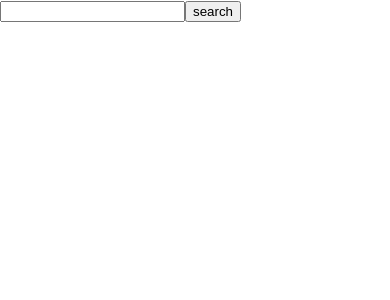
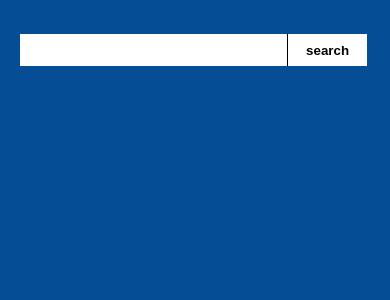
Before and after one commit to SecretJuJu/trash-dictionary, a React (Create React App) app in the folder front-end/: page / in a window 390 px wide. Shown: the top 300 px of the page. Built offline with nearby package versions, Linux system fonts and the light colour scheme.

Commit message:
feat: no scalable when click the input in mobile & modify some css

```diff
--- a/front-end/public/index.html
+++ b/front-end/public/index.html
@@ -15,29 +15,10 @@
       user's mobile device or desktop. See https://developers.google.com/web/fundamentals/web-app-manifest/
     -->
     <link rel="manifest" href="%PUBLIC_URL%/manifest.json" />
-    <!--
-      Notice the use of %PUBLIC_URL% in the tags above.
-      It will be replaced with the URL of the `public` folder during the build.
-      Only files inside the `public` folder can be referenced from the HTML.
-
-      Unlike "/favicon.ico" or "favicon.ico", "%PUBLIC_URL%/favicon.ico" will
-      work correctly both with client-side routing and a non-root public URL.
-      Learn how to configure a non-root public URL by running `npm run build`.
-    -->
+    <meta name="viewport" content="width=device-width, initial-scale=1.0, maximum-scale=1.0, user-scalable=no" />
     <title>React App</title>
   </head>
   <body>
-    <noscript>You need to enable JavaScript to run this app.</noscript>
     <div id="root"></div>
-    <!--
-      This HTML file is a template.
-      If you open it directly in the browser, you will see an empty page.
-
-      You can add webfonts, meta tags, or analytics to this file.
-      The build step will place the bundled scripts into the <body> tag.
-
-      To begin the development, run `npm start` or `yarn start`.
-      To create a production bundle, use `npm run build` or `yarn build`.
-    -->
   </body>
 </html>
--- a/front-end/src/components/search/index.tsx
+++ b/front-end/src/components/search/index.tsx
@@ -1,5 +1,5 @@
 import React from 'react'
-
+import './search.css'
 
 // search component must include text input form & axios things and remove this comment later !
 export class Search extends React.Component<{},{keyword: string}> {
--- /dev/null
+++ b/front-end/src/components/search/search.css
@@ -0,0 +1,31 @@
+.search-wrapper {
+    display: flex;
+    width: 100%;
+    height: 40px;
+    align-items: center;
+    background-color: #054d95;
+    justify-content: center;
+}
+
+.search-wrapper> form {
+    height: 80%;
+    display: flex;
+    width: 90%;
+}
+.search-wrapper> form >input[type="text"] {
+    outline: none;
+    background-color: #fff;
+    border: none;
+    text-align: center;
+    color: rgb(23, 23, 23);
+    width: 75%;
+    border-radius: unset;
+}
+.search-wrapper> form >button[type="submit"] {
+    border: none;
+    border-left: 1px solid;
+    font-weight: bold;
+    width: 23%;
+    background-color: #fff;
+    border-radius: unset;
+}
--- a/front-end/src/index.css
+++ b/front-end/src/index.css
@@ -5,6 +5,10 @@ body {
     sans-serif;
   -webkit-font-smoothing: antialiased;
   -moz-osx-font-smoothing: grayscale;
+  width: 100%;
+  display: flex;
+  height: 100vh;
+  background-color: #054d95;
 }
 
 code {
--- a/front-end/src/shared/App.css
+++ b/front-end/src/shared/App.css
@@ -36,3 +36,10 @@
     transform: rotate(360deg);
   }
 }
+
+#root {
+  width: 100%;
+  height: 100%;
+  display: flex;
+  padding-top:30px;
+}
--- a/front-end/src/shared/App.tsx
+++ b/front-end/src/shared/App.tsx
@@ -6,9 +6,7 @@ import './App.css';
 class App extends Component {
   render () {
     return (
-      <div>
-          <Route exact path="/" component={Search}/>
-      </div>
+      <Route exact path="/" component={Search}/>
     );
   }
 }
```
